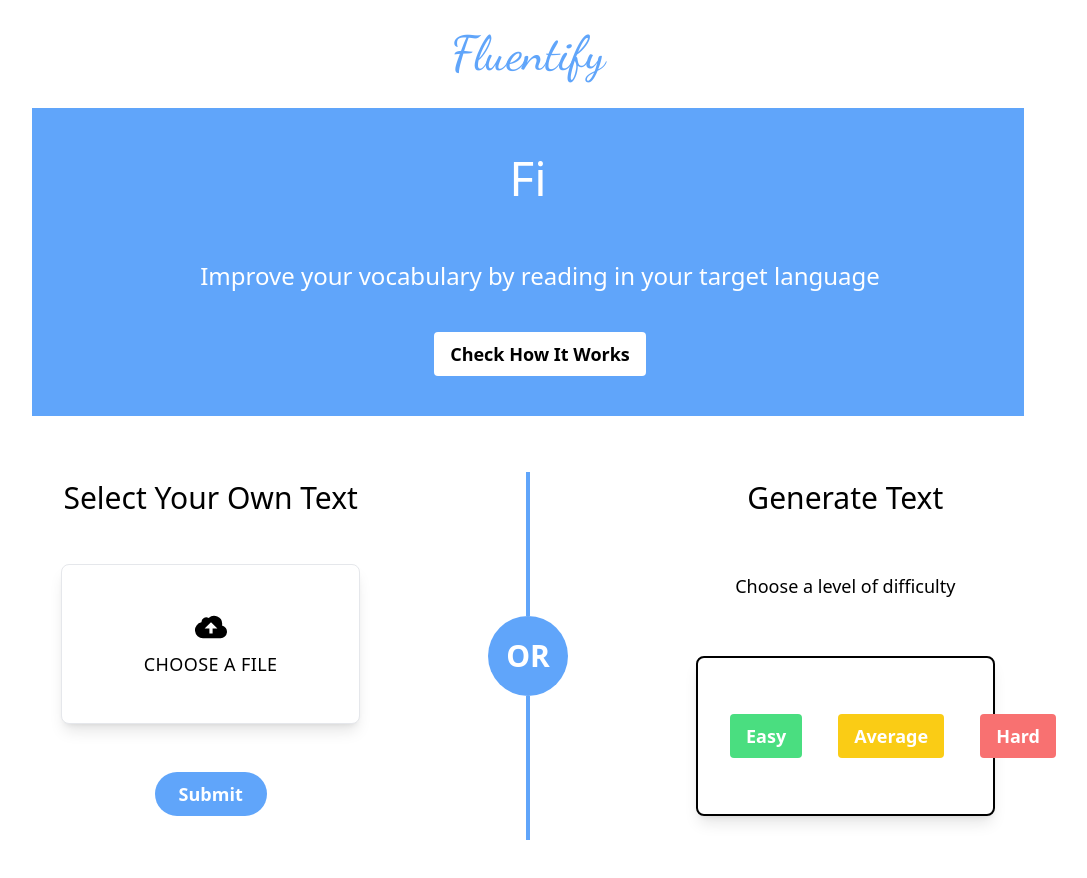
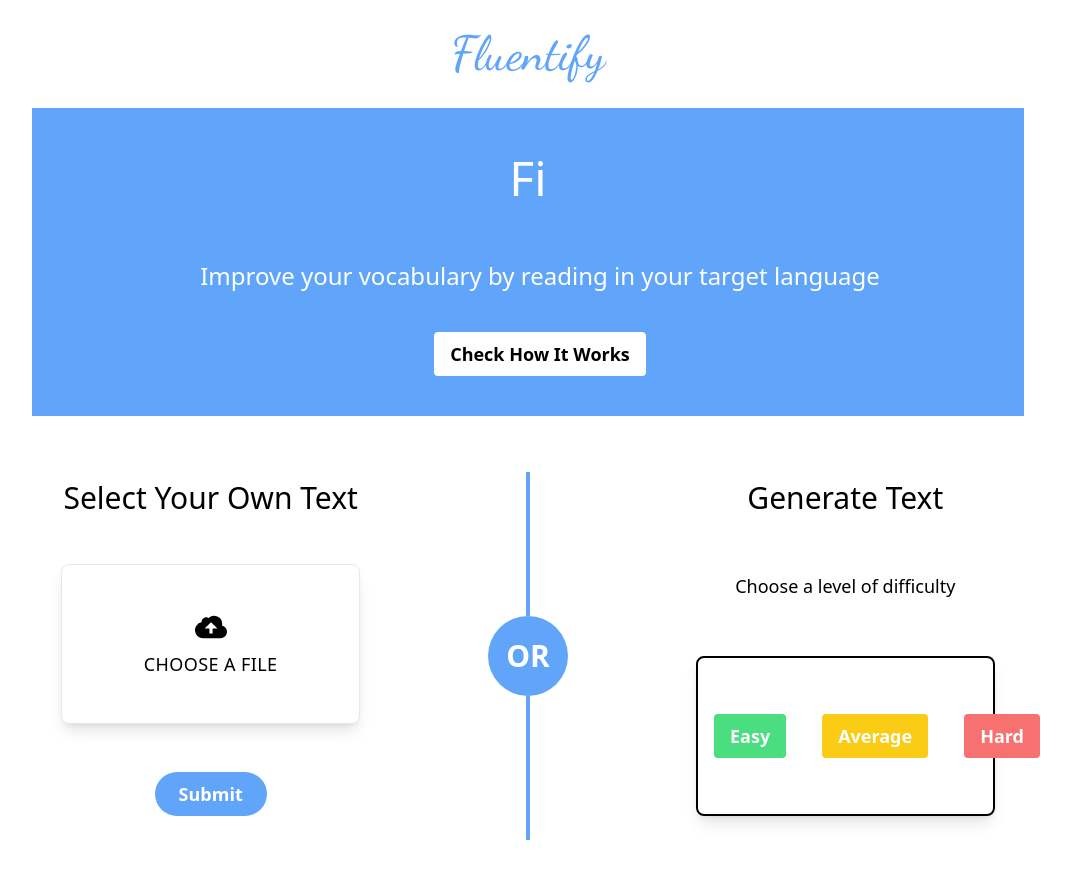
Before and after one commit to Zanzigzan/CPSC-2350-group-project, a React (Vite) app in the folder fluentify/: page / in a window 1280 px wide. Shown: the top 878 px of the page, without its empty margins (112-1199 px from the left). Built offline with nearby package versions, Linux system fonts and the light colour scheme.

Commit message:
resolve conflict

```diff
--- a/fluentify/src/components/GenerateText.jsx
+++ b/fluentify/src/components/GenerateText.jsx
@@ -26,7 +26,7 @@ const GenerateText = (props) => {
         Generate Text
       </div>
       <p className='text-lg'>Choose a level of difficulty</p>
-      <div className='flex text-center space-x-9 border-black border-2 rounded-lg shadow-lg  px-8 py-14'>
+      <div className='flex text-center space-x-9 border-black border-2 rounded-lg shadow-lg px-4 py-14'>
         <button className='bg-green-400 hover:bg-green-700 text-white text-lg font-bold py-2 px-4 rounded' onClick={() => handleClick('easy')}>Easy</button>
         <button className='bg-yellow-400 hover:bg-yellow-700 text-white text-lg  font-bold py-2 px-4 rounded' onClick={() => handleClick('medium')}>Average</button>
         <button className='bg-red-400 hover:bg-red-700 text-white text-lg font-bold py-2 px-4 rounded' onClick={() => handleClick('hard')}>Hard</button>
```
